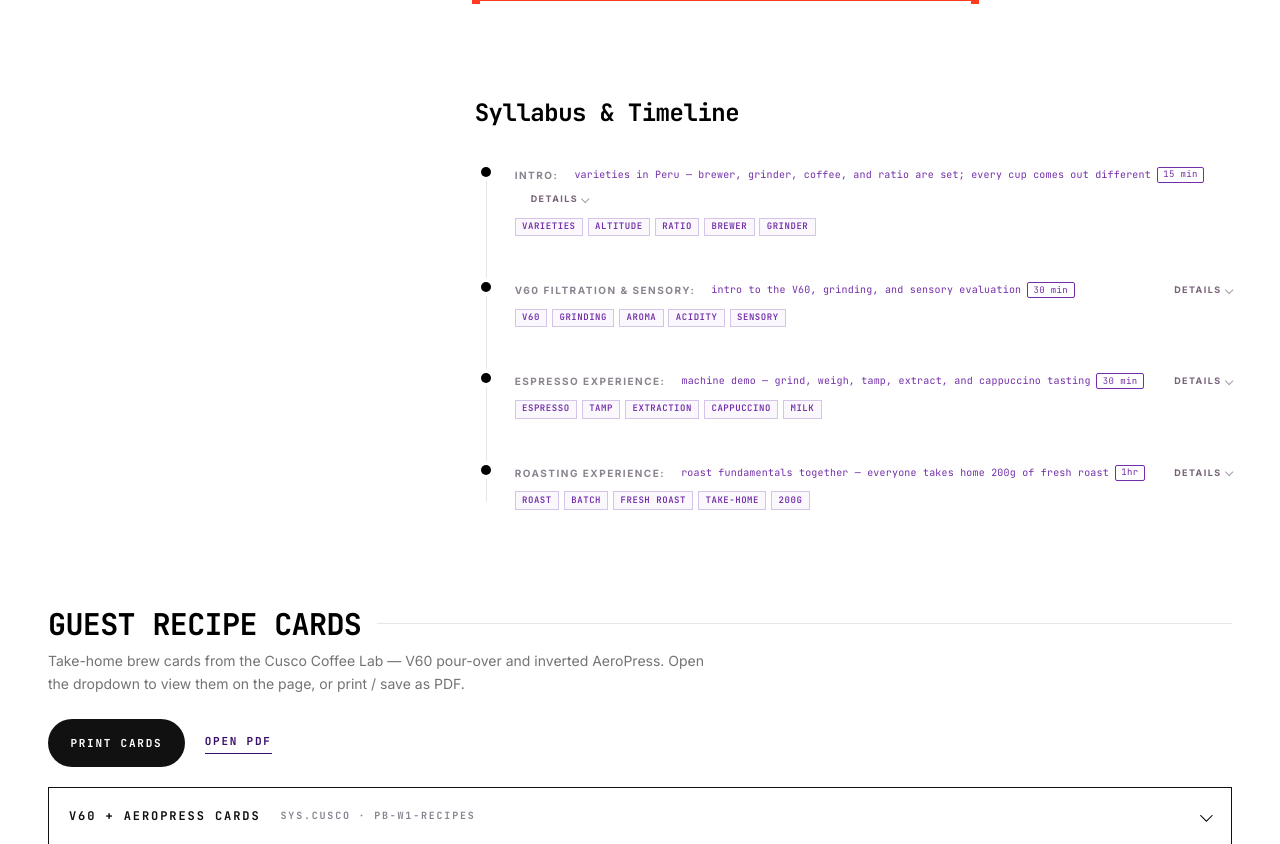
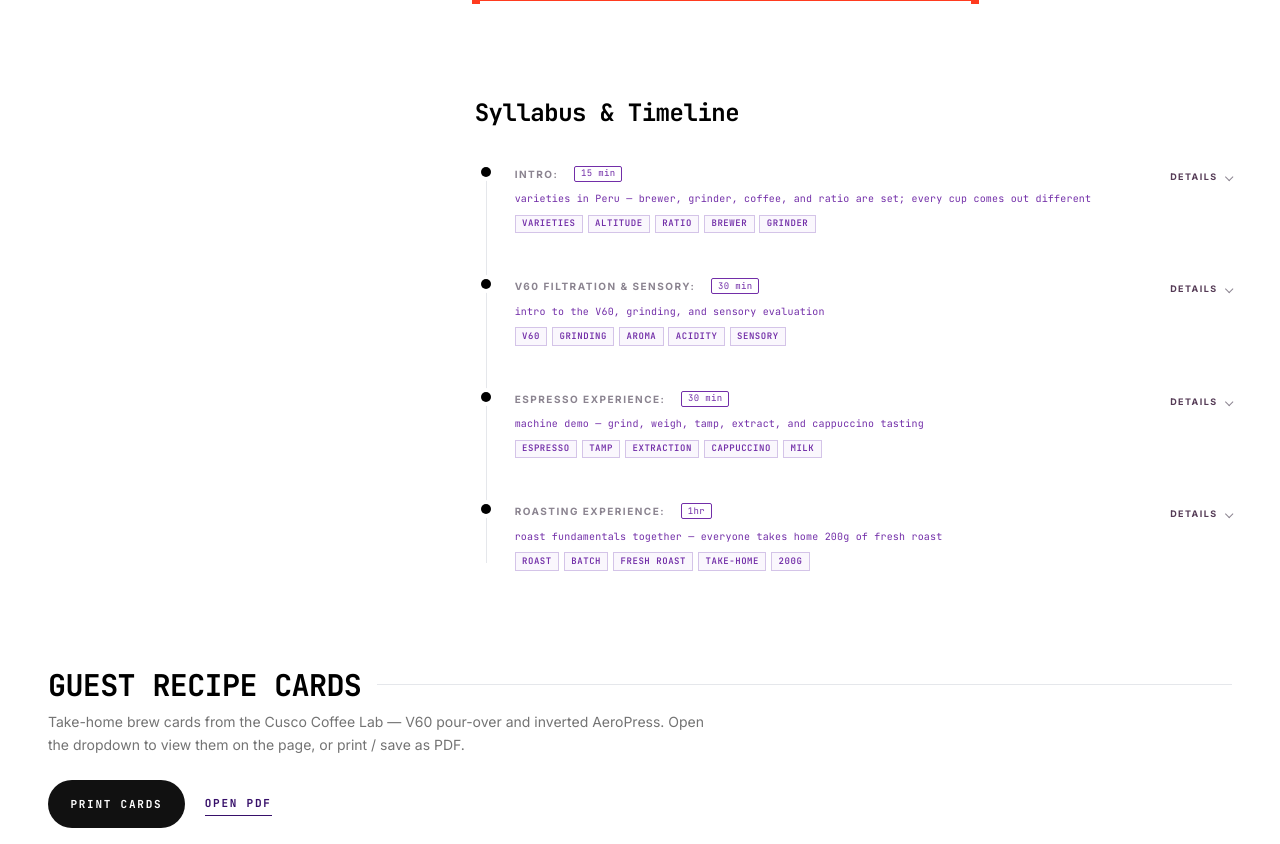
Before and after one commit to Minipom17/TheBestBean, an ASP.NET Core app: page /Tour/13 in a window 1280 px wide. Shown: the part 1449-2293 px from the top of the page. Run offline with ASP.NET Core 8, Linux system fonts and the light colour scheme; data comes from the database, SQL or seed files in the repository; some libraries are stand-ins or nearby versions.

Commit message:
Put syllabus time and details on one top row; fix cupping SCA wording.
Layout is now LABEL: time with details on the far right, description and tags below. Cupping copy uses fragrance/aroma/break instead of steam.

Co-authored-by: alefrank <Minipom17@users.noreply.github.com>

```diff
--- a/Pages/Shared/_SyllabusRow.cshtml
+++ b/Pages/Shared/_SyllabusRow.cshtml
@@ -1,47 +1,33 @@
 @model SyllabusItem
 
 <div class="syllabus-row">
-@if (!string.IsNullOrWhiteSpace(Model.DetailBody))
-{
-    <details class="tour-syllabus-details w-full group">
-        <summary class="tour-syllabus-details__summary w-full flex items-center flex-wrap gap-y-1">
+    <div class="syllabus-row__top">
+        <div class="syllabus-row__lead">
             <span class="tour-syllabus-label">@Model.Label:</span>
-            <span class="syllabus-module-title mr-auto">
-                @if (!string.IsNullOrWhiteSpace(Model.Title))
-                {
-                    <span class="syllabus-module-title__name">@Model.Title</span>
-                }
             @if (!string.IsNullOrWhiteSpace(Model.Time))
             {
                 <span class="syllabus-module-title__time">@Model.Time</span>
             }
-            </span>
-            <div class="flex items-center ml-4 gap-1 opacity-80 group-hover:opacity-100 transition-opacity">
+        </div>
+        @if (!string.IsNullOrWhiteSpace(Model.DetailBody))
+        {
+            <details class="tour-syllabus-details syllabus-row__details">
+                <summary class="tour-syllabus-details__summary syllabus-row__details-btn">
                     <span class="exp-filter-label m-0" style="width: auto; flex: none;">details</span>
                     <span class="tour-syllabus-details__chevron" aria-hidden="true"></span>
-            </div>
                 </summary>
                 <div class="tour-syllabus-details__body text-sm text-v-gray leading-relaxed font-normal pt-2">
                     @Html.Raw(Model.DetailBody)
                 </div>
             </details>
         }
-else
-{
-    <div class="w-full flex items-center flex-wrap gap-y-1">
-        <span class="tour-syllabus-label">@Model.Label:</span>
-        <span class="syllabus-module-title">
+    </div>
+
     @if (!string.IsNullOrWhiteSpace(Model.Title))
     {
-                <span class="syllabus-module-title__name">@Model.Title</span>
+        <p class="syllabus-module-title__name">@Model.Title</p>
     }
-            @if (!string.IsNullOrWhiteSpace(Model.Time))
-            {
-                <span class="syllabus-module-title__time">@Model.Time</span>
-            }
-        </span>
-    </div>
-}
+
     @if (Model.Tags.Count > 0)
     {
         <ul class="syllabus-tags">
--- a/wwwroot/css/site.css
+++ b/wwwroot/css/site.css
@@ -676,6 +676,41 @@ html.dark .offerings-choose-prompt {
     color: #111;
     border-color: #111;
 }
+.syllabus-row {
+    display: flex;
+    flex-direction: column;
+    gap: 0.35rem;
+    width: 100%;
+}
+.syllabus-row__top {
+    display: flex;
+    flex-direction: row;
+    align-items: center;
+    justify-content: space-between;
+    gap: 0.75rem;
+    width: 100%;
+    min-width: 0;
+}
+.syllabus-row__lead {
+    display: inline-flex;
+    flex-direction: row;
+    align-items: center;
+    flex-wrap: nowrap;
+    gap: 0.5rem;
+    min-width: 0;
+}
+.syllabus-row__details {
+    margin-top: 0;
+    flex: 0 0 auto;
+    margin-left: auto;
+}
+.syllabus-row__details-btn {
+    display: inline-flex !important;
+    flex-direction: row;
+    align-items: center;
+    gap: 0.35rem;
+    white-space: nowrap;
+}
 .tour-syllabus-details {
     margin-top: 0.25rem;
 }
@@ -768,23 +803,35 @@ html.dark .offerings-choose-prompt {
     color: #722EA8;
 }
 .syllabus-module-title__name {
+    display: block;
+    margin: 0;
+    font-family: 'JetBrains Mono', monospace;
+    font-size: 10px;
     font-weight: 500;
+    letter-spacing: 0.02em;
+    line-height: 1.45;
+    color: #722EA8;
 }
 .syllabus-module-title__time {
     display: inline-flex;
     align-items: center;
+    flex: 0 0 auto;
     padding: 0.1rem 0.35rem;
     border: 1px solid #722EA8;
     border-radius: 2px;
+    font-family: 'JetBrains Mono', monospace;
     font-size: 9px;
     font-weight: 500;
     letter-spacing: 0.04em;
     line-height: 1.2;
     color: #722EA8;
-}
-html.dark .syllabus-module-title,
+    white-space: nowrap;
+}
+html.dark .syllabus-module-title__name,
 html.dark .syllabus-module-title__time {
     color: #B794E8;
+}
+html.dark .syllabus-module-title__time {
     border-color: #B794E8;
 }
 .syllabus-tags {
@@ -792,7 +839,7 @@ html.dark .syllabus-module-title__time {
     flex-wrap: wrap;
     gap: 0.3rem;
     list-style: none;
-    margin: 0.55rem 0 0;
+    margin: 0.15rem 0 0;
     padding: 0;
 }
 .syllabus-tag {
```
Also changed, not shown: Models/SampleDataSeeder.cs (+5 -5 lines). Lines whose indentation alone changed are shown as unchanged.
